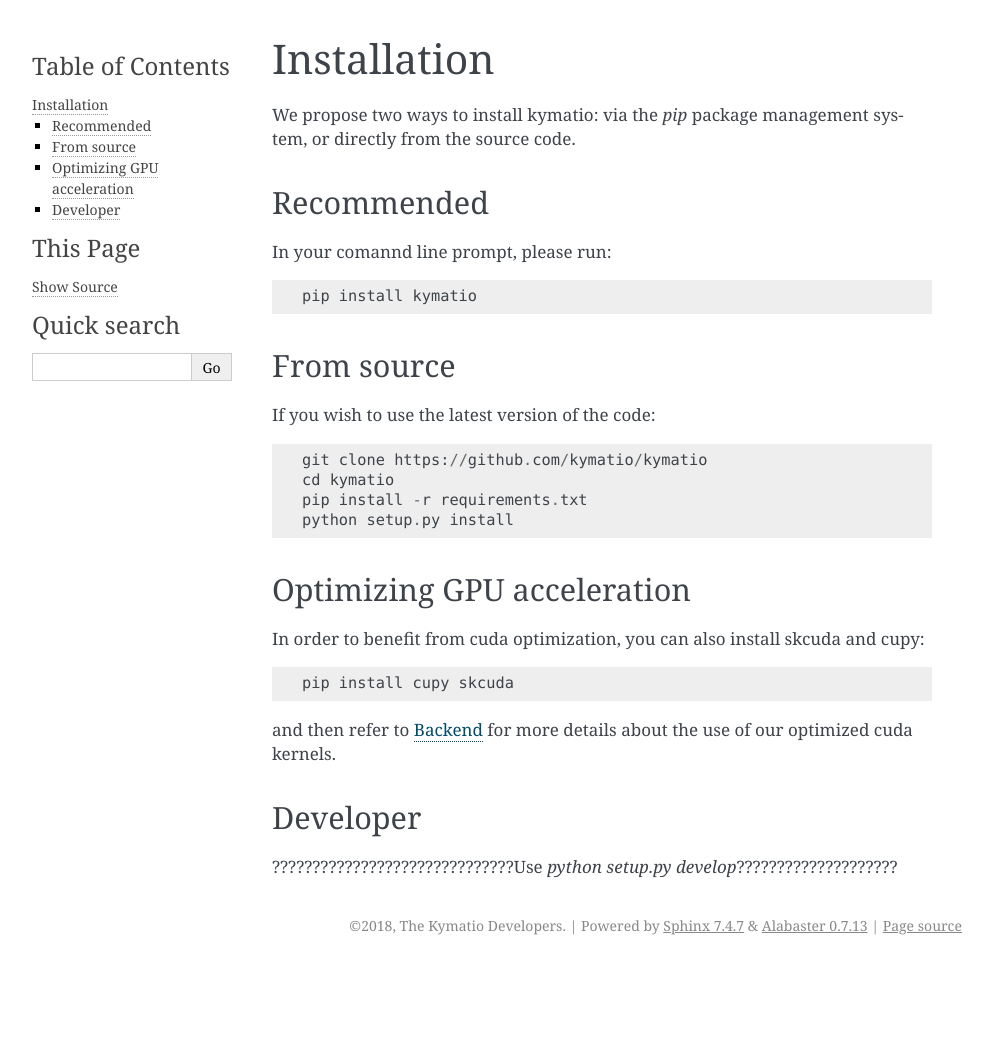
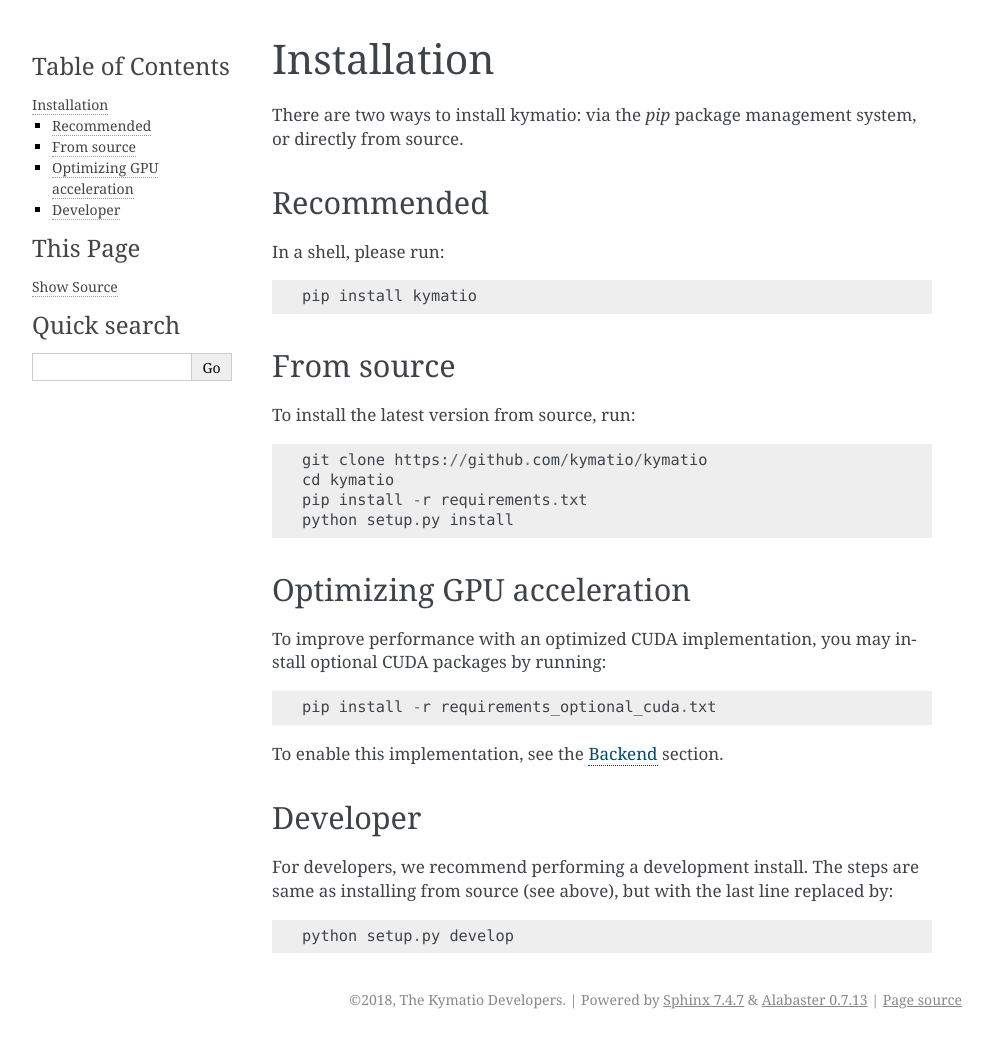
Before and after one commit to kymatio/kymatio, a Sphinx documentation site: the page built from doc/source/installation.rst, in a window 1280 px wide. Shown: the whole page, without its empty margins (148-1141 px from the left). Built offline with Sphinx 7.4.7, drawn with Linux system fonts in a browser that asks for light colours; formulas are drawn with MathJax 3; pages that are not in the unit, such as notebooks, are missing from menus; before the commit the page ends 965 px from its top, so only the background shows below that.

Commit message:
DOC Update installation doc

```diff
--- a/doc/source/installation.rst
+++ b/doc/source/installation.rst
@@ -1,12 +1,13 @@
 Installation
 ************
 
-We propose two ways to install kymatio: via the `pip` package management system, or directly from the source code.
+There are two ways to install kymatio: via the `pip` package management system, or directly from source.
+
 
 Recommended
 ===========
 
-In your comannd line prompt, please run::
+In a shell, please run::
 
     pip install kymatio
 
@@ -14,7 +15,7 @@
 From source
 ===========
 
-If you wish to use the latest version of the code::
+To install the latest version from source, run::
 
     git clone https://github.com/kymatio/kymatio
     cd kymatio
@@ -25,14 +26,18 @@
 Optimizing GPU acceleration
 ===========================
 
-In order to benefit from cuda optimization, you can also install skcuda and cupy::
+To improve performance with an optimized CUDA implementation, you may install optional CUDA packages by running::
 
-    pip install cupy skcuda
+    pip install -r requirements_optional_cuda.txt
 
-and then refer to :ref:`backend-story` for more details about the use of our optimized cuda kernels.
+To enable this implementation, see the :ref:`backend-story` section.
 
 
 Developer
 =========
 
-??????????????????????????????Use `python setup.py develop`????????????????????
+For developers, we recommend performing a development install. The steps are
+same as installing from source (see above), but with the last line replaced
+by::
+
+    python setup.py develop
```
